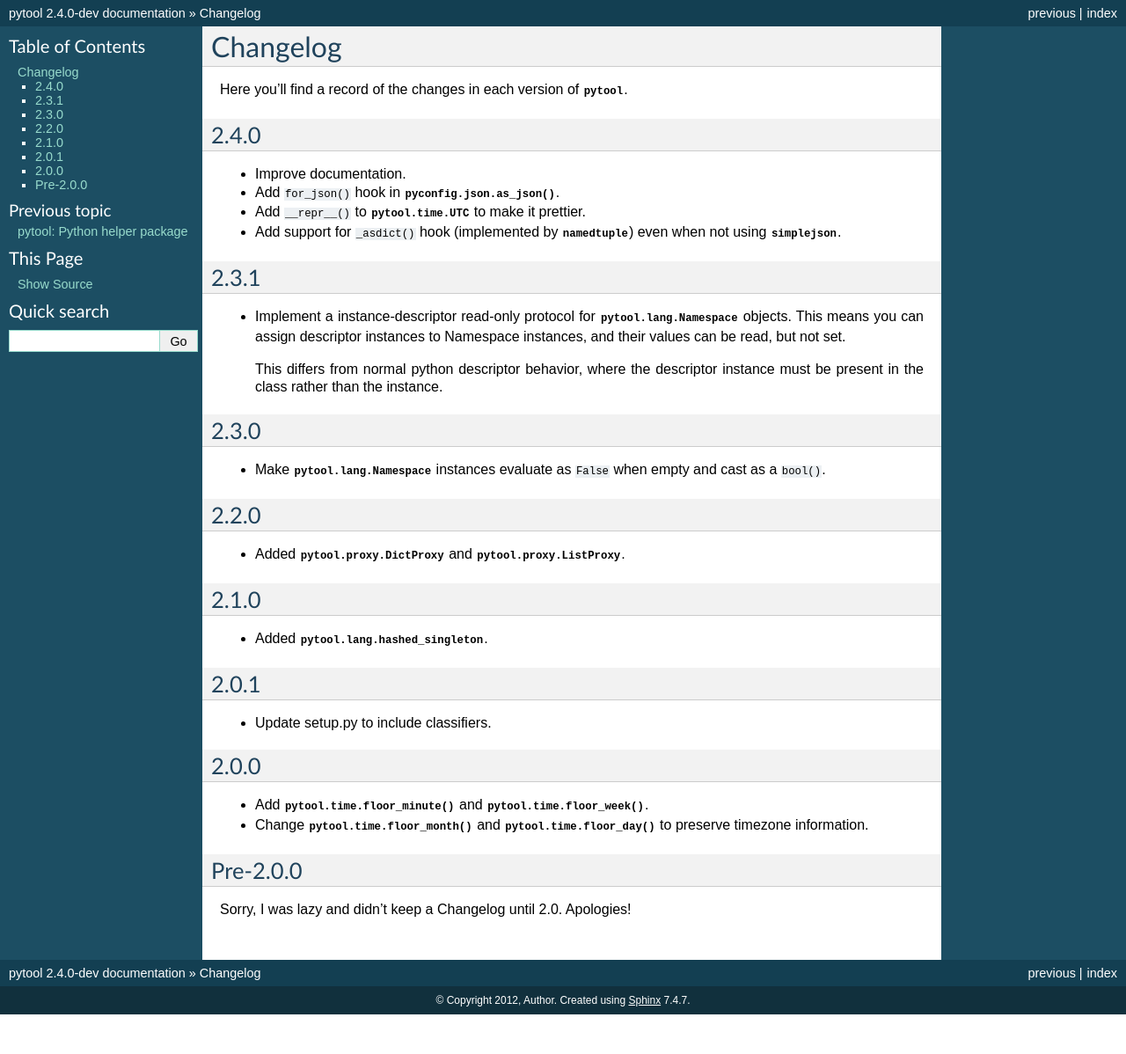
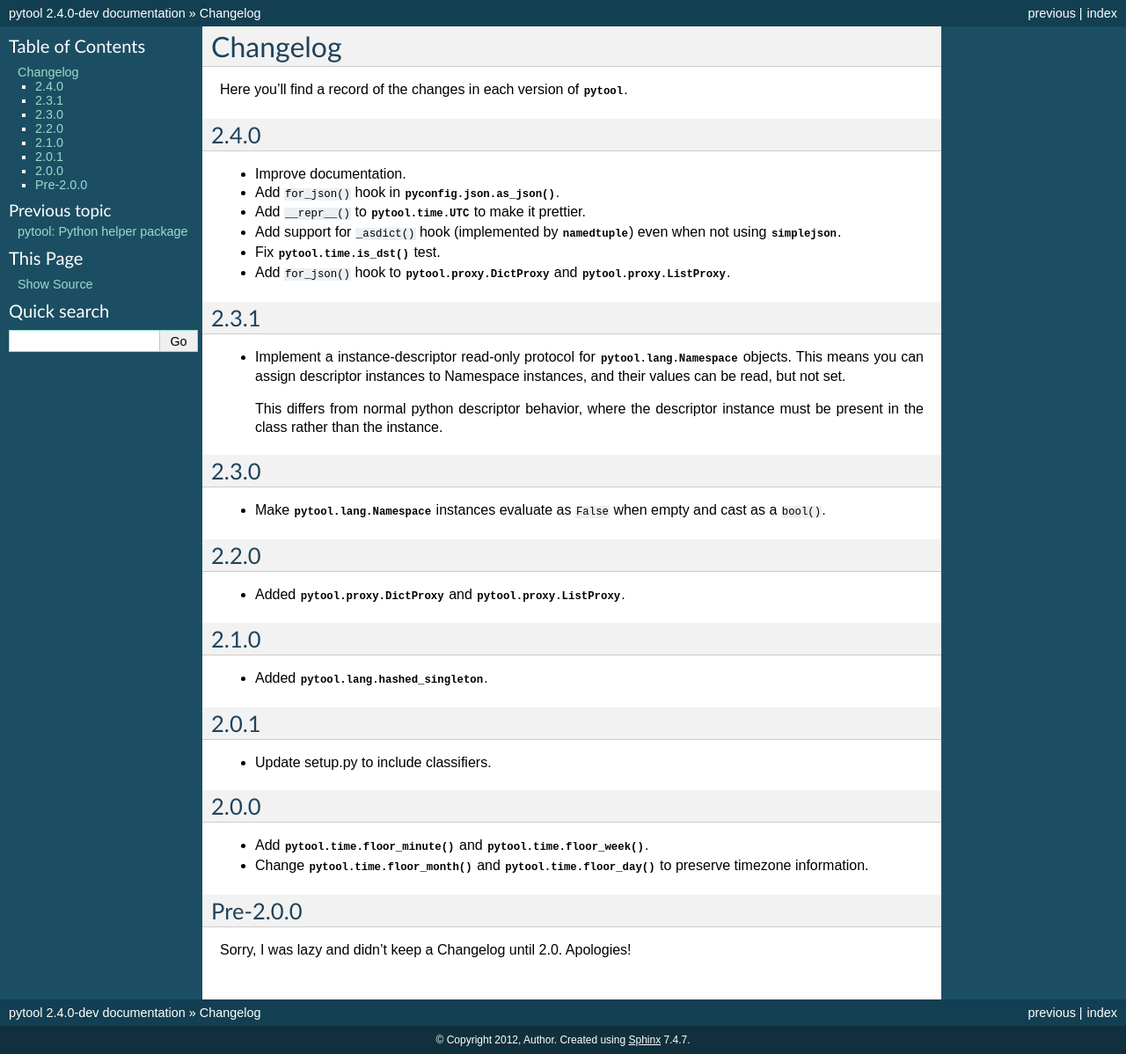
Before and after one commit to shakefu/pytool, a Sphinx documentation site: the page built from docs/changes.rst, in a window 1280 px wide. Shown: the whole page at 88% size. Built offline with Sphinx 7.4.7, drawn with Linux system fonts in a browser that asks for light colours; before the commit the page ends 1153 px from its top, so only the background shows below that.

Commit message:
Update changelog.

```diff
--- a/docs/changes.rst
+++ b/docs/changes.rst
@@ -11,6 +11,9 @@ Here you'll find a record of the changes in each version of :mod:`pytool`.
 - Add ``__repr__()`` to :class:`pytool.time.UTC` to make it prettier.
 - Add support for ``_asdict()`` hook (implemented by :class:`namedtuple`) even
   when not using :mod:`simplejson`.
+- Fix :func:`pytool.time.is_dst` test.
+- Add ``for_json()`` hook to :class:`pytool.proxy.DictProxy` and
+  :class:`pytool.proxy.ListProxy`.
 
 
 2.3.1
```
